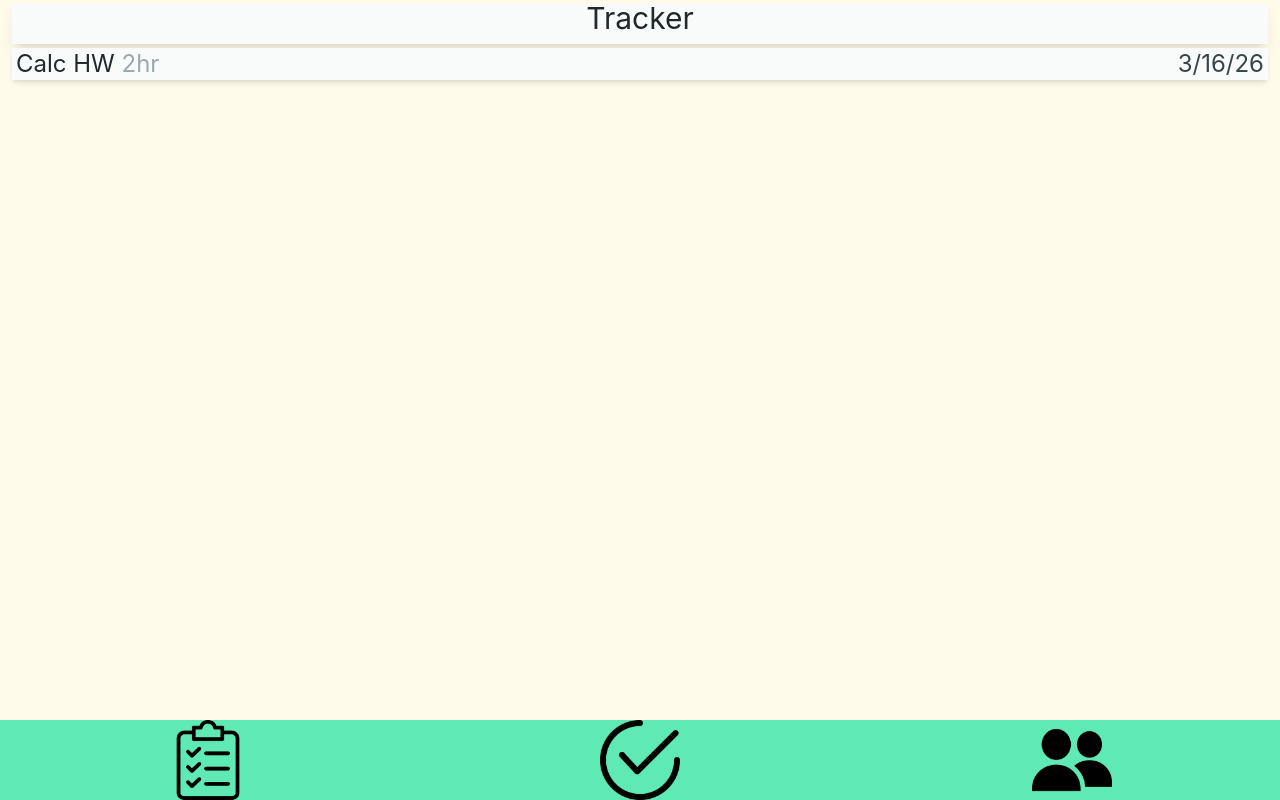
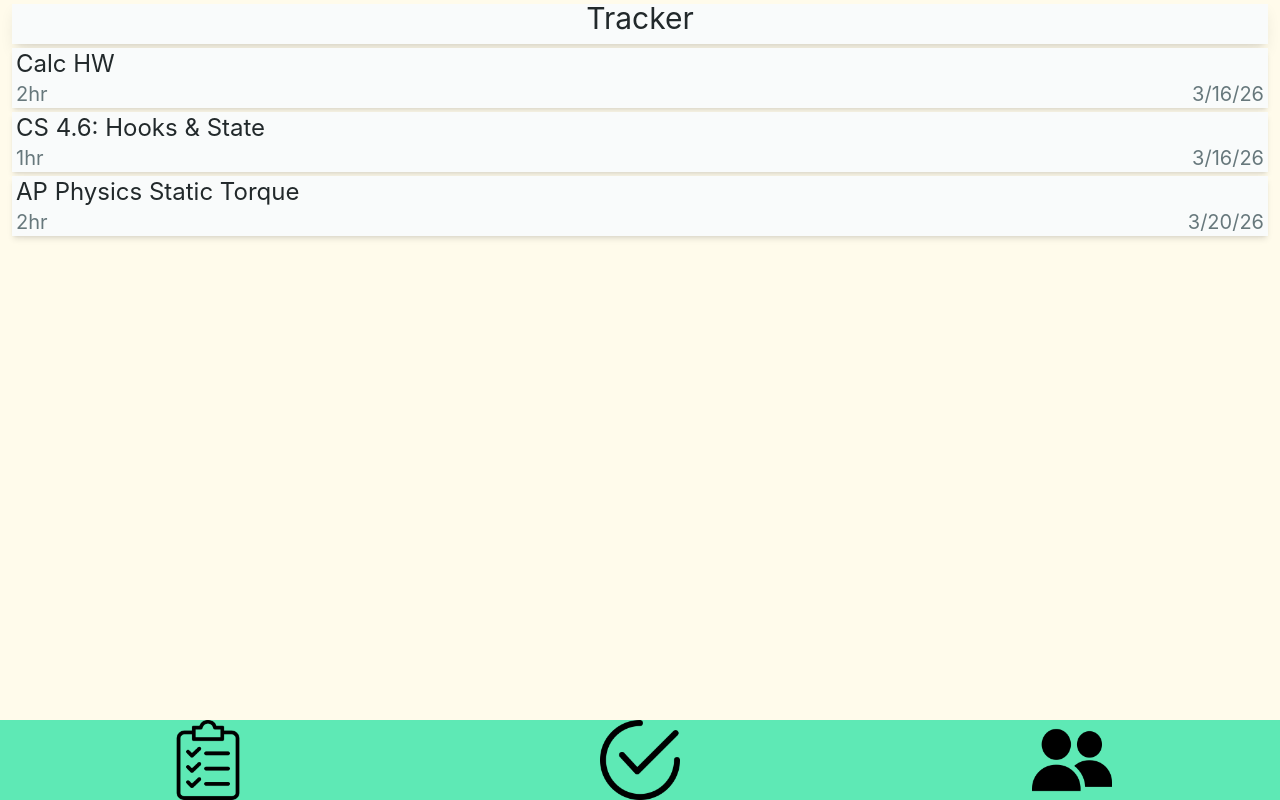
Before and after one commit to kazmirwang/Final-Capstone-KazimirWang, a React (Vite) app: page /tracker in a window 1280 px wide. Built offline with nearby package versions, Linux system fonts and the light colour scheme.

Commit message:
finished tasks

```diff
--- a/src/components/Task.jsx
+++ b/src/components/Task.jsx
@@ -1,9 +1,9 @@
 function Task({ title, time, due }) {
   return (
-    <div className="shadow-md mx-3 bg-mist-50 px-1">
-      <span className="text-2xl text-mist-800">{title + " "}</span>
-      <span className="text-2xl text-mist-400">{time}</span>
-      <span className="text-2xl text-mist-700 float-right">{due}</span>
+    <div className="shadow-md mx-3 bg-mist-50 px-1 mb-1 h-auto">
+      <span className="text-2xl text-mist-800 flex">{title}</span>
+      <span className="text-xl text-mist-500">{time}</span>
+      <span className="text-xl text-mist-500 float-right">{due}</span>
     </div>
   );
 }
--- a/src/pages/Tracker.jsx
+++ b/src/pages/Tracker.jsx
@@ -6,6 +6,8 @@ function Tracker() {
     <div>
       <Header title="Tracker" />
       <Task title="Calc HW" time="2hr" due="3/16/26" />
+      <Task title="CS 4.6: Hooks & State" time="1hr" due="3/16/26" />
+      <Task title="AP Physics Static Torque" time="2hr" due="3/20/26" />
     </div>
   );
 }
```
Also changed, not shown: 1 other file (tests, documents, lock files or other folders).
